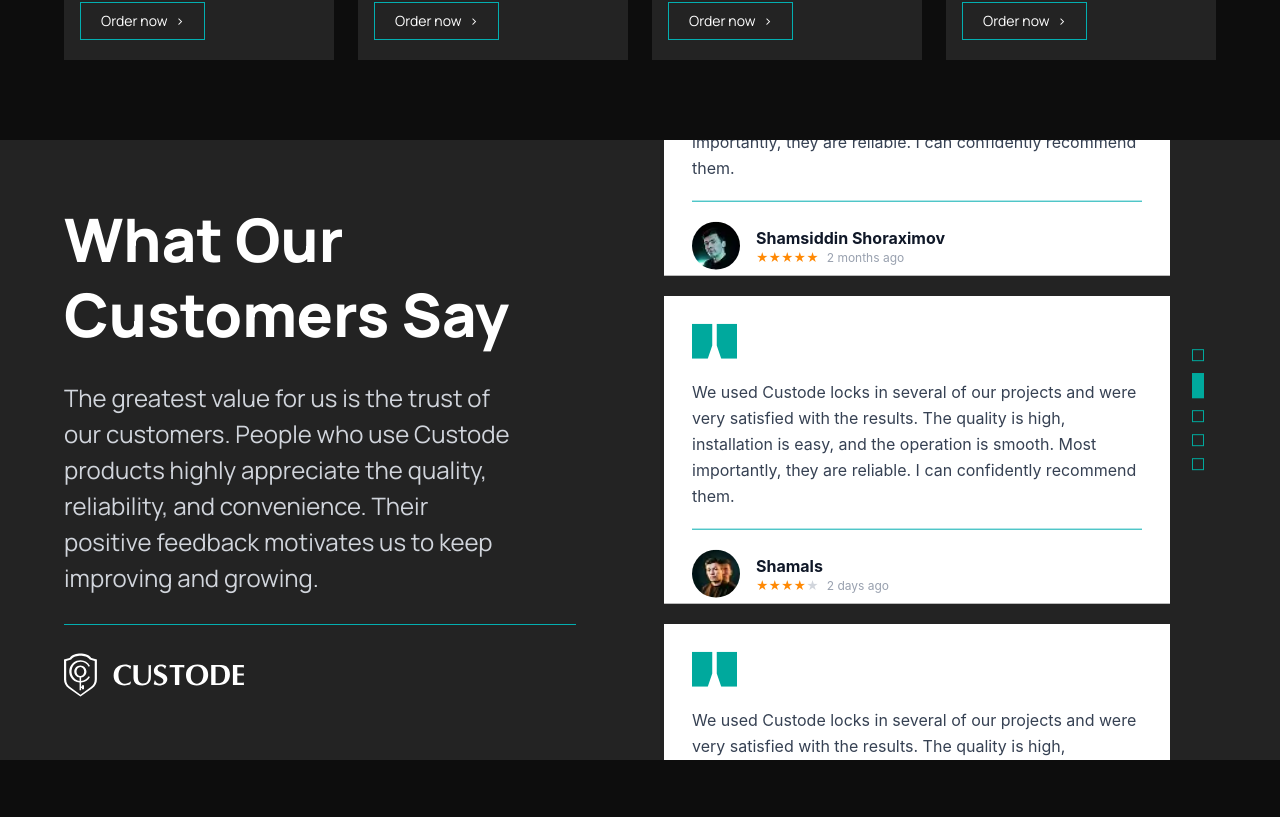
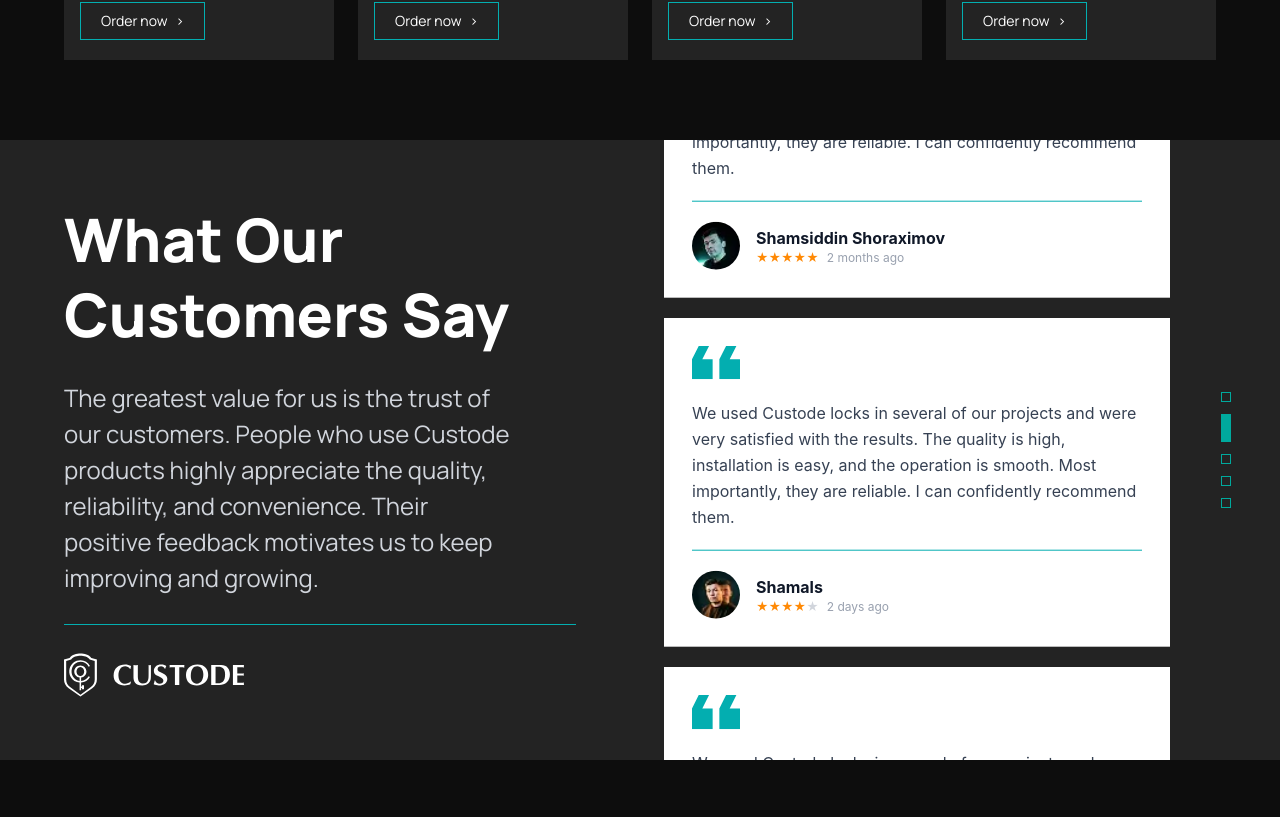
Before and after one commit to mukhammadiyev/custode, a React (Vite) app: page / in a window 1280 px wide. Shown: the part 2343-3160 px from the top of the page. Built offline with nearby package versions, Linux system fonts and the light colour scheme.

Commit message:
thought page ui fixed

```diff
--- a/src/components/sections/Thoughts.jsx
+++ b/src/components/sections/Thoughts.jsx
@@ -1,11 +1,11 @@
 import { useTranslation } from 'react-i18next'
+import 'swiper/css'
+import 'swiper/css/pagination'
 import { Autoplay, Mousewheel, Pagination } from 'swiper/modules'
 import { Swiper, SwiperSlide } from 'swiper/react'
-
-import 'swiper/css'
-import 'swiper/css/pagination'
 import Logo from '../../../public/images/logo/Logo.svg'
 import useDevice from '../../hooks/useDevice'
+import Quote from '../../../public/images/reviews/Quote.svg'
 
 const Thoughts = () => {
 	const { t } = useTranslation()
@@ -31,31 +31,11 @@ const Thoughts = () => {
 			>
 				{/* Left */}
 				<div className='space-y-4 lg:space-y-7 font-manrope lg:pr-10'>
-					<h2
-						className='
-						text-2xl
-						lg:text-4xl
-						xl:text-6xl
-						font-extrabold
-						text-white
-						leading-tight
-						'
-					>
+					<h2 className='text-2xl lg:text-4xl xl:text-6xl font-extrabold text-white leading-tight'>
 						{t('thoughts.title')}
 					</h2>
 
-					<p
-						className='
-						text-gray-300
-						text-sm
-						lg:text-lg
-						xl:text-2xl
-						leading-6
-						lg:leading-8
-						xl:leading-9
-						max-w-md
-						'
-					>
+					<p className='text-gray-300 text-sm lg:text-lg xl:text-2xl leading-6 lg:leading-8 xl:leading-9 max-w-md'>
 						{t('thoughts.description')}
 					</p>
 
@@ -68,8 +48,8 @@ const Thoughts = () => {
 					</div>
 				</div>
 
-				{/* Slider */}
-				<div className='relative w-full h-67.5 sm:h-70 md:h-115 lg:h-130 xl:h-155 flex items-center'>
+				{/* Slider Section */}
+				<div className='relative w-full h-67.5 sm:h-70 md:h-115 lg:h-130 xl:h-155 flex flex-col justify-center items-center'>
 					<Swiper
 						key={isMobile ? 'mobile' : 'desktop'}
 						direction={isMobile ? 'horizontal' : 'vertical'}
@@ -90,18 +70,19 @@ const Thoughts = () => {
 							bulletActiveClass: 'custom-bullet-active',
 						}}
 						modules={[Pagination, Autoplay, Mousewheel]}
-						className='h-full w-full static!'
+						className='h-full w-full overflow-visible!'
 					>
 						{reviews.map((review, index) => (
 							<SwiperSlide key={index}>
+								{/* SIZNING ASL KARTA DIZAYNINGIZ */}
 								<div className='bg-white w-full lg:w-11/12 p-4 lg:p-5 xl:p-7 flex flex-col gap-5 h-full justify-between'>
-									<div className='text-[#00a99d]'>
-										<svg width='45' height='35' viewBox='0 0 45 35' fill='none'>
-											<path
-												d='M0 35H15.75L20.25 21.875V0H0V35ZM24.75 0V21.875L29.25 35H45V0H24.75Z'
-												fill='currentColor'
+									<div>
+										{/* SVG O'RNIGA RASM QO'YILDI */}
+										<img
+											src={Quote}
+											className='w-10 lg:w-11 xl:w-12 h-auto'
+											alt='Quote'
 										/>
-										</svg>
 									</div>
 
 									<p className='text-gray-700 text-xs lg:text-xs xl:text-base leading-relaxed'>
@@ -127,12 +108,9 @@ const Thoughts = () => {
 
 											<div className='flex items-center gap-2'>
 												<div className='flex text-[10px] lg:text-xs'>
-													{/* Filled Stars */}
 													<span className='text-orange-400'>
 														{'★'.repeat(review.stars)}
 													</span>
-
-													{/* Empty Stars (Gray) */}
 													<span className='text-gray-300'>
 														{'★'.repeat(5 - review.stars)}
 													</span>
@@ -146,25 +124,10 @@ const Thoughts = () => {
 								</div>
 							</SwiperSlide>
 						))}
-						{/* Pagination */}
-					<div
-						className='
-						custom-pagination-container
-						absolute
-						left-1/3
-						-bottom-6
-						flex flex-row gap-3
-						z-30
-						lg:left-auto
-						lg:right-0
-						lg:top-1/2
-						lg:-translate-y-1/3
-						lg:translate-x-0
-						lg:bottom-auto
-						lg:flex-col
-						'
-					/>
 					</Swiper>
+
+					{/* PAGINATION KONTEYNERI - Endi u Swiper tegidan tashqarida */}
+					<div className='custom-pagination-container' />
 				</div>
 			</div>
 		</section>
--- a/src/styles/globals.css
+++ b/src/styles/globals.css
@@ -9,99 +9,76 @@
   --color-dark-brown: #0d0d0d;
 }
 
-/* --- 1. Swiper Pagination Fixes --- */
+/* --- Thoughts Section Maxsus Stillari --- */
+
+/* Swiper chetidan chiqib ketadigan elementlarni ko'rsatishi uchun */
+#thoughts .swiper {
+  overflow: visible !important;
+}
+
+/* Pagination Konteyneri */
 .custom-pagination-container {
   display: flex !important;
+  justify-content: center;
   align-items: center;
-  justify-content: center;
-  min-width: 20px;
+  gap: 12px;
+  z-index: 50;
+  /* Mobilda karta tagida aniq masofa bilan turishi uchun */
+  margin-top: 35px;
   min-height: 20px;
-  /* Ensures it stays above other elements */
-  z-index: 30;
 }
 
+/* Desktop uchun pagination joylashuvi (O'ng tomonda vertikal) */
+@media (min-width: 1024px) {
+  .custom-pagination-container {
+    margin-top: 0;
+    position: absolute !important;
+    right: -20px !important; /* Kartadan o'ngroqda */
+    top: 50% !important;
+    transform: translateY(-50%) !important;
+    flex-direction: column !important;
+    width: 20px !important;
+  }
+}
+
+/* Nuqtalarning (Bullets) ko'rinishi */
 .custom-bullet {
   width: 10px;
   height: 10px;
-  display: inline-block; /* Changed from block to prevent collapse */
-  border: 1px solid #00a99d;
+  display: inline-block;
+  border: 1.5px solid #00a99d; /* Sizning yashil rang */
   background: transparent;
   cursor: pointer;
   transition: all 0.3s ease;
-  border-radius: 0px;
-  flex-shrink: 0; /* Prevents dots from squishing during transitions */
+  border-radius: 0px; /* To'rtburchak shakli */
+  flex-shrink: 0;
 }
 
-/* Mobile Active: Stretches Horizontally */
+/* Aktiv nuqta - Mobilda eniga cho'ziladi */
 .custom-bullet-active {
   background: #00a99d !important;
-  width: 25px !important;
+  width: 28px !important;
   height: 10px !important;
 }
 
 @media (min-width: 1024px) {
-  .custom-bullet {
-    width: 12px;
-    height: 12px;
-  }
-
-  /* Desktop Active: Stretches Vertically */
+  /* Aktiv nuqta - Desktopda bo'yiga cho'ziladi */
   .custom-bullet-active {
-    background: #00a99d !important;
-    height: 25px !important;
-    width: 12px !important;
+    width: 10px !important;
+    height: 28px !important;
   }
 }
 
-/* --- 2. Search Modal Styles --- */
-/* Simple fade-in animation for the search overlay */
-.animate-in.fade-in {
-  animation: fadeIn 0.2s ease-out forwards;
-}
-
-@keyframes fadeIn {
-  from { opacity: 0; }
-  to { opacity: 1; }
-}
-
-/* Ensure the search input looks clean on all mobile browsers */
-input[type="text"] {
-  -webkit-appearance: none;
-  appearance: none;
-}
-
-/* --- 3. Swiper General Container Fixes --- */
-.swiper {
-  overflow: visible !important; /* Allows pagination to sit outside card bounds if needed */
-}
-
-.swiper-slide {
-  height: auto; /* Ensures cards stretch to full height in vertical mode */
-}
-
-/* --- 4. Language Dropdown Animations --- */
-.animate-in.zoom-in {
-  animation: zoomIn 0.2s ease-out forwards;
-}
-
-@keyframes zoomIn {
-  from {
-    opacity: 0;
-    transform: scale(0.95);
-  }
-  to {
-    opacity: 1;
-    transform: scale(1);
-  }
-}
-
-/* --- 5. Scroll Smoothness --- */
+/* --- Umumiy Layout Stillari --- */
 html {
   scroll-behavior: smooth;
 }
 
-/* Prevent layout shift when modal opens */
 body.modal-open {
   overflow: hidden;
-  padding-right: 0px; /* Adjust if scrollbar causes jumping */
 }
+
+/* Swiper slide balandligini bir xil saqlash uchun */
+#thoughts .swiper-slide {
+  height: auto !important;
+}
```
Also changed, not shown: public/images/reviews/Quote.svg (added). Lines whose indentation alone changed are shown as unchanged.
